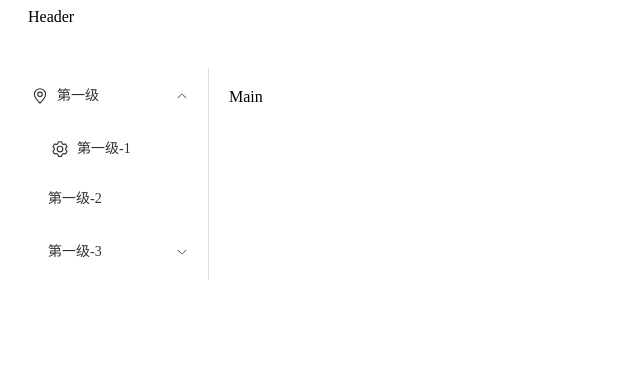
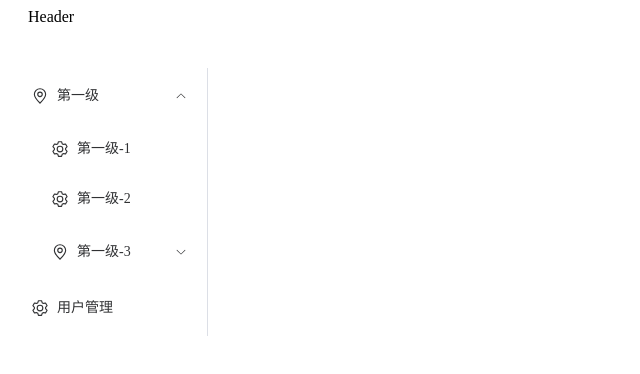
Before and after one commit to liuhongchaung/vuedemo, a Vue app: page /home in a window 1280 px wide. Both pictures are taken after a click on the element "第一级". Shown: the top 374 px of the page, without its empty margins (0-640 px from the left). Built offline with nearby package versions, Linux system fonts and the light colour scheme.

Commit message:
首页修改

```diff
--- a/src/router/index.js
+++ b/src/router/index.js
@@ -1,25 +1,37 @@
 import { createRouter, createWebHistory } from 'vue-router'
-import HomeView from '../views/HomeView.vue'
+import Home from '../views/Home.vue'
 
 const routes = [
  /* {
     path: '/home',
     name: 'home',
-    component: HomeView
+    component: Home
   },*/
   {
     path: '/home',
-    name: 'home',
-    component: () => import('../views/HomeView.vue')
+    name: '首页',
+    component: () => import('../views/Home.vue'),
+    children:[
+        {
+          path: '/test1',
+          name: 'test1',
+          component: () => import('../views/Test1.vue'),
+        },
+      {
+          path: '/test2',
+          name: 'test2',
+          component: () => import('../views/Test2.vue'),
+        },
+
+    ]
   },
   {
     path: '/',
-    name: 'about',
-    component: () => import('../views/AboutView.vue')
+    redirect:'/home',
   },
   {
     path: '/login',
-    name: 'login',
+    name: '登录页面',
     component: () => import('../views/Login.vue')
   }
 ];
--- a/src/views/AboutView.vue
+++ /dev/null
@@ -1,5 +0,0 @@
-<template>
-  <div class="about">
-    <h1>aaaaaa</h1>
-  </div>
-</template>
--- a/src/views/HomeView.vue
+++ b/src/views/Home.vue
@@ -6,22 +6,22 @@
 
       <!--左侧-->
       <el-container>
-        <el-menu>
+        <el-aside width="200px">
+          <el-menu>
 
-          <el-aside width="200px">
             <el-sub-menu index="1">
               <template #title>
-                <el-icon><location /></el-icon>
+                <el-icon><location/></el-icon>
                 <span>第一级</span>
               </template>
 
 
-
-              <el-menu-item index="1-1"><el-icon><Setting /></el-icon>第一级-1</el-menu-item>
-              <el-menu-item index="1-2">第一级-2</el-menu-item>
+              <el-menu-item index="1-1" @click="pushrouter"><el-icon><Setting/></el-icon>第一级-1</el-menu-item>
+              <el-menu-item index="1-2"@click="pushrouter2"><el-icon><Setting/></el-icon>第一级-2</el-menu-item>
 
               <el-sub-menu index="1-3">
                 <template #title>
+                  <el-icon><location/></el-icon>
                   <span>第一级-3</span>
                 </template>
                 <el-menu-item index="1-3-1">第一级-3-1</el-menu-item>
@@ -29,12 +29,16 @@
               </el-sub-menu>
 
             </el-sub-menu>
-          </el-aside>
 
-        </el-menu>
+            <el-menu-item index="2"><el-icon><Setting/></el-icon>用户管理</el-menu-item>
+
+          </el-menu>
+        </el-aside>
 
         <!--右侧-->
-        <el-main>Main</el-main>
+        <el-main>
+          <router-view/>
+        </el-main>
 
       </el-container>
     </el-container>
@@ -44,10 +48,18 @@
 <script>
   import {Location, Setting} from '@element-plus/icons-vue';
 export default {
-  name: 'HomeView',
+  name: 'Home',
   components: {
     //图标
     Location, Setting
   },
+  methods:{
+    pushrouter(){
+      this.$router.push('/test1');
+    },
+    pushrouter2(){
+      this.$router.push('/test2');
+    }
+  }
 }
 </script>
--- /dev/null
+++ b/src/views/Test1.vue
@@ -0,0 +1,13 @@
+<template>
+    <div>test1111111111</div>
+</template>
+
+<script>
+    export default {
+        name: ""
+    }
+</script>
+
+<style scoped>
+
+</style>
--- /dev/null
+++ b/src/views/Test2.vue
@@ -0,0 +1,13 @@
+<template>
+    <div>test2222222</div>
+</template>
+
+<script>
+    export default {
+        name: ""
+    }
+</script>
+
+<style scoped>
+
+</style>
```
